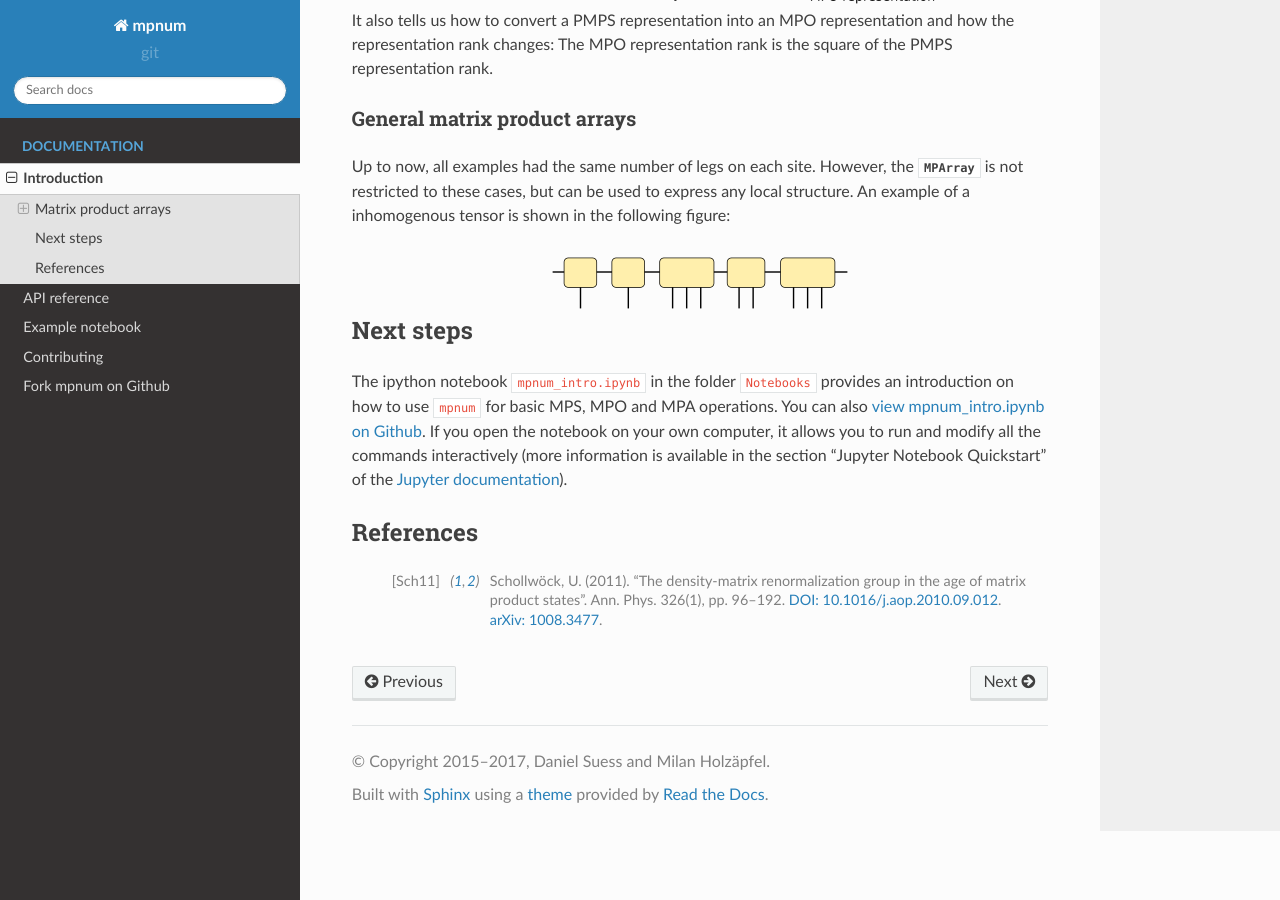
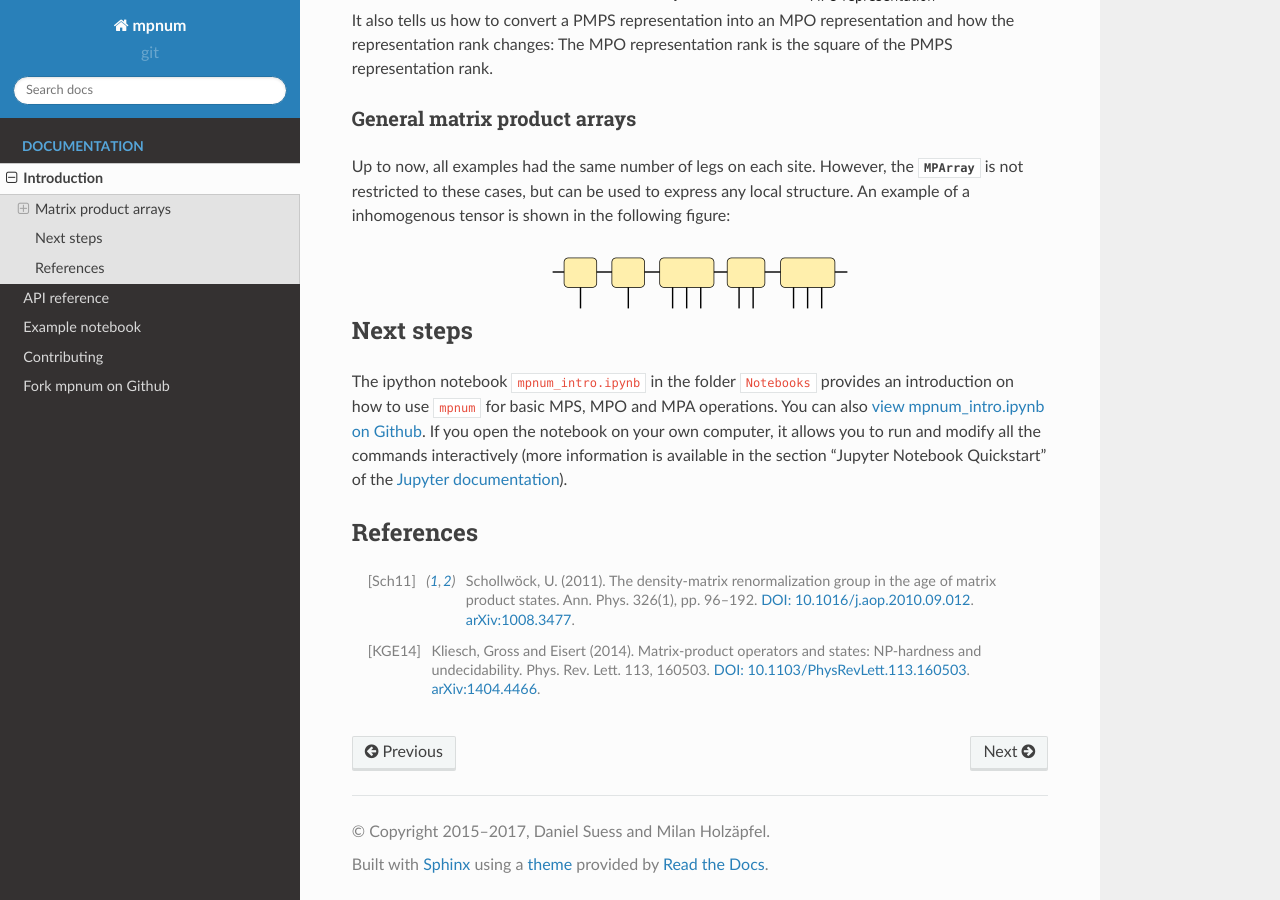
Before and after one commit to vinitX/mpnum, a Sphinx documentation site: the page built from docs/intro.rst, in a window 1280 px wide and 900 px high, scrolled down 4930 px. Built offline with Sphinx 7.4.7 and the Read the Docs theme 2.0.0, drawn with Linux system fonts in a browser that asks for light colours.

Commit message:
Fix references

```diff
--- a/docs/intro.rst
+++ b/docs/intro.rst
@@ -267,9 +267,16 @@ Notebook Quickstart" of the `Jupyter documentation`_).
 References
 ----------
 
-  .. [Sch11] Schollwöck, U. (2011). “The density-matrix renormalization group in the age of matrix product states”. Ann. Phys. 326(1), pp. 96–192. `DOI: 10.1016/j.aop.2010.09.012`_. `arXiv: 1008.3477`_.
+.. [Sch11] Schollwöck, U. (2011). The density-matrix renormalization group in the age of matrix product states. Ann. Phys. 326(1), pp. 96–192. `DOI: 10.1016/j.aop.2010.09.012`_. `arXiv:1008.3477`_.
 
   .. _`DOI: 10.1016/j.aop.2010.09.012`:
      http://dx.doi.org/10.1016/j.aop.2010.09.012
 
-  .. _`arXiv: 1008.3477`: http://arxiv.org/abs/1008.3477
+  .. _`arXiv:1008.3477`: http://arxiv.org/abs/1008.3477
+
+.. [KGE14] Kliesch, Gross and Eisert (2014). Matrix-product operators and states: NP-hardness and undecidability. Phys. Rev. Lett. 113, 160503. `DOI: 10.1103/PhysRevLett.113.160503`_. `arXiv:1404.4466`_.
+
+  .. _`DOI: 10.1103/PhysRevLett.113.160503`:
+    DOI:https://doi.org/10.1103/PhysRevLett.113.160503
+
+  .. _`arXiv:1404.4466`: http://arxiv.org/abs/1404.4466
```
Also changed, not shown: 1 other file.
